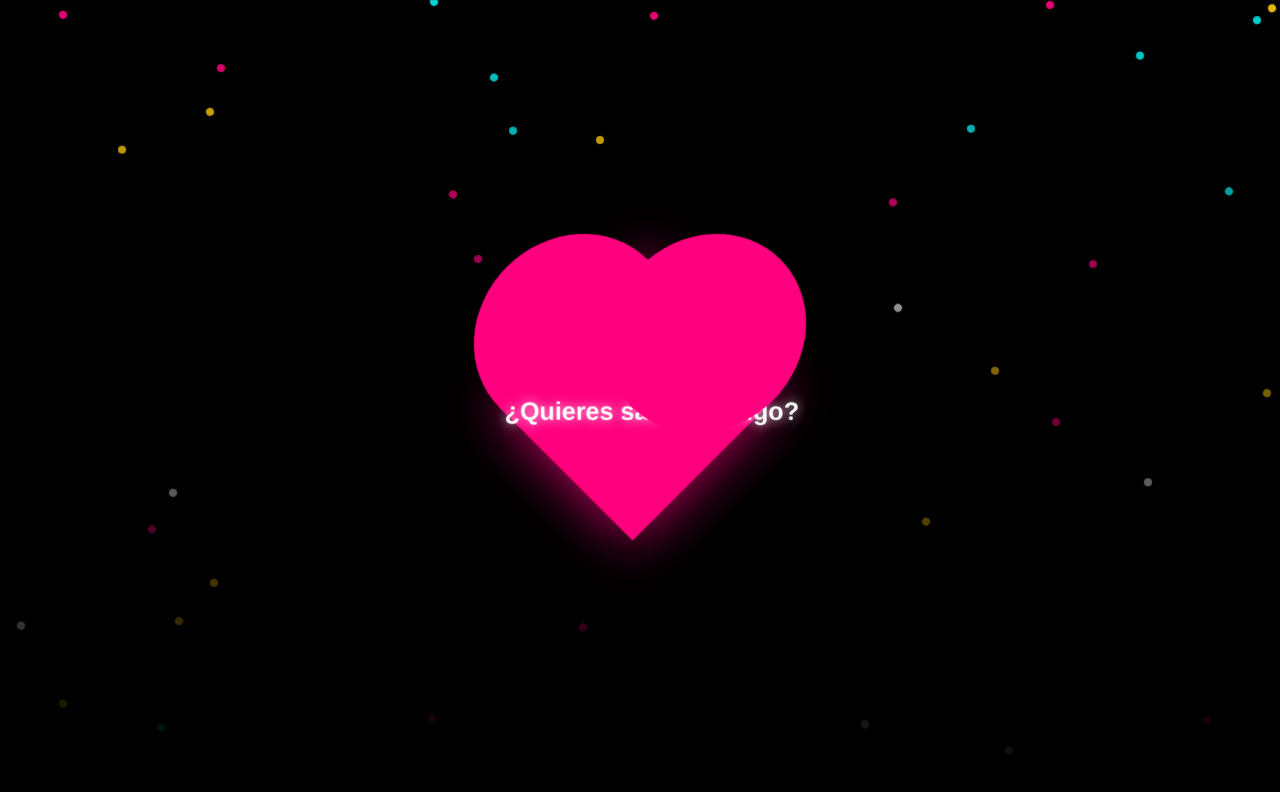
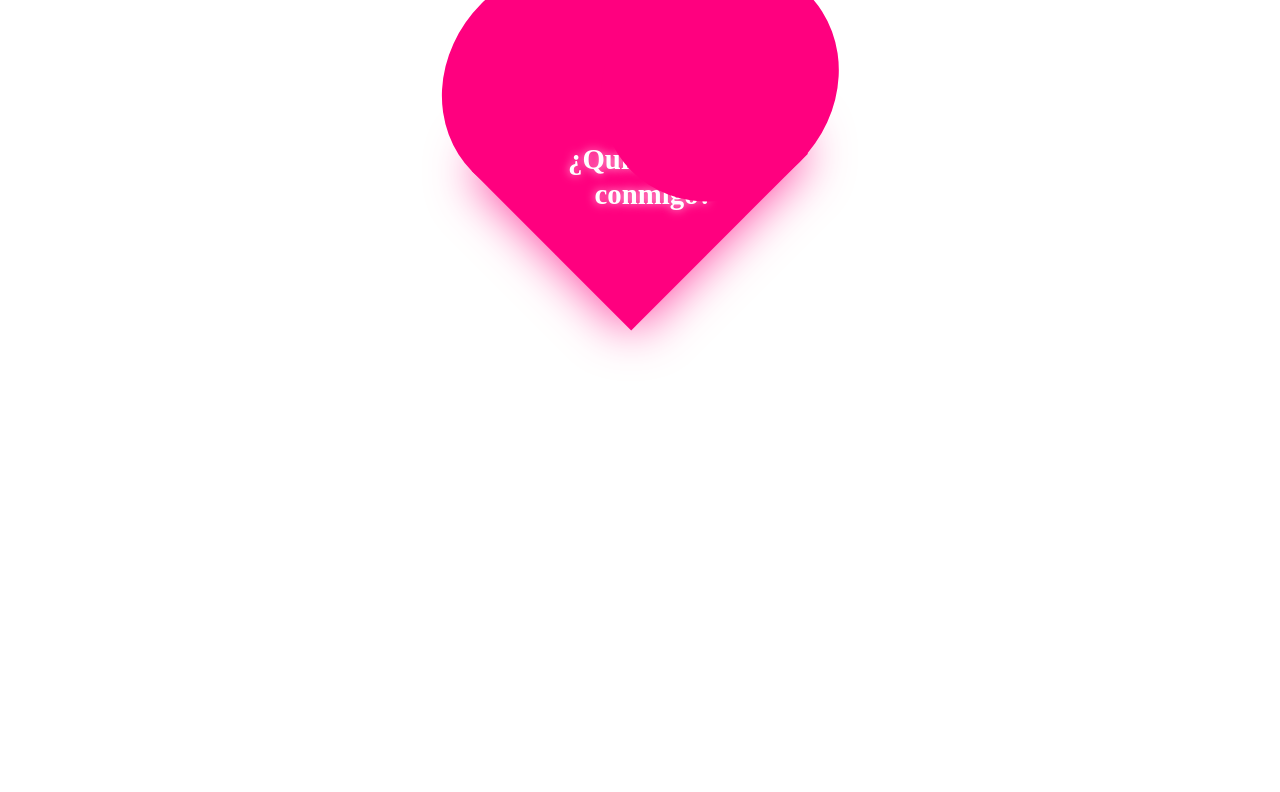
Before and after one commit to Vicente-hue/diaadia-, a plain HTML site: page index.html in a window 1280 px wide. Drawn offline with Linux system fonts and the light colour scheme.

Commit message:
Update style.css

```diff
--- a/style.css
+++ b/style.css
@@ -1,28 +1,13 @@
-body {
-    background-color: #000; /* Fondo negro como el video */
-    display: flex;
-    justify-content: center;
-    align-items: center;
-    min-height: 100vh;
-    margin: 0;
-    overflow: hidden; /* Oculta barras de desplazamiento si las partículas salen */
-    font-family: 'Arial', sans-serif;
-}
-
-.heart-container {
-    position: relative;
-    z-index: 10; /* Asegura que el corazón esté por encima de las partículas */
-    text-align: center;
-}
+/* ... (El resto del código CSS se mantiene igual hasta la clase .heart) ... */
 
 .heart {
     position: relative;
-    width: 200px; /* Tamaño base del corazón */
-    height: 180px;
-    background-color: #ff007f; /* Color rosa/rojo vibrante */
+    width: 250px; /* Aumentamos el tamaño del corazón para que quepa mejor el texto */
+    height: 225px;
+    background-color: #ff007f;
     transform: rotate(-45deg);
-    box-shadow: 0 0 50px rgba(255, 0, 127, 0.8); /* Brillo */
-    animation: pulse 1.5s infinite alternate; /* Animación de latido */
+    box-shadow: 0 0 50px rgba(255, 0, 127, 0.8);
+    animation: pulse 1.5s infinite alternate;
     margin: 50px auto;
 }
 
@@ -31,82 +16,73 @@ body {
 .heart::after {
     content: "";
     position: absolute;
-    width: 200px;
-    height: 180px;
+    width: 250px; /* Ajuste acorde al nuevo ancho del corazón */
+    height: 225px; /* Ajuste acorde al nuevo alto del corazón */
     background-color: #ff007f;
     border-radius: 50%;
 }
 
 .heart::before {
-    top: -90px;
+    top: -112.5px; /* Mitad de la nueva altura */
     left: 0;
 }
 
 .heart::after {
     top: 0;
-    left: 90px;
+    left: 112.5px; /* Mitad de la nueva altura */
 }
 
-/* Estilos para el texto dentro del corazón */
+/* 🛑 CAMBIOS CLAVE AQUÍ: Ajustes para el texto */
 .message {
     position: absolute;
     top: 50%;
     left: 50%;
-    transform: translate(-50%, -50%) rotate(45deg); /* Desrota el texto */
+    /* Quitamos el 'rotate(45deg)' para que el texto esté horizontal y sea legible. */
+    /* El transform: translate ahora solo centra el texto en el corazón rotado */
+    transform: translate(-50%, -50%);
+
     color: white;
-    font-size: 1.5em;
+    font-size: 1.8em; /* Hacemos el texto más grande */
     font-weight: bold;
     text-shadow: 0 0 10px rgba(255, 255, 255, 0.8);
-    width: 150%;
+    width: 100%; /* El ancho del texto es el 100% del contenedor */
     line-height: 1.2;
     padding: 10px;
-}
 
-.sub-message {
-    position: absolute;
-    top: 70%;
-    left: 50%;
+    /* Agregamos una rotación inversa sutil para contrarrestar la del corazón */
+    /* Esto es la clave para que se vea horizontal y centrado */
     transform: translate(-50%, -50%) rotate(45deg);
-    color: #ffcce0;
-    font-size: 0.9em;
+
+    /* Ajustamos esto para que el texto NO esté rotado y sea fácil de leer */
+    transform: translate(-50%, -50%) rotate(45deg); /* Rota para contrarrestar */
+
+    /* Si queremos que el texto NO se rote con el corazón (lo más común): */
+    transform: translate(-50%, -50%) rotate(45deg); /* Rotación del texto */
+    text-align: center;
+
+    /* 🔴 LA MEJOR SOLUCIÓN: Usamos un span dentro del h1 para que solo el texto no rote */
+    /* El h1 se mantiene rotado con el corazón, y el span se desrota */
     width: 150%;
 }
 
-/* Animación de latido */
-@keyframes pulse {
-    0% { transform: rotate(-45deg) scale(1); }
-    100% { transform: rotate(-45deg) scale(1.05); }
+/* 🔴 SOLUCIÓN RECOMENDADA: Mantener el texto centrado y horizontal */
+/* Reemplaza la clase .message con esto para un mejor resultado: */
+.message {
+    position: absolute;
+    top: 50%;
+    left: 50%;
+    /* Rota el texto 45 grados para compensar la rotación del corazón (-45 grados). */
+    transform: translate(-50%, -50%) rotate(45deg);
+    color: white;
+    font-size: 1.8em;
+    font-weight: bold;
+    text-shadow: 0 0 10px rgba(255, 255, 255, 0.8);
+    width: 250px; /* Fija un ancho para que el texto no se corte */
+    line-height: 1.2;
+    text-align: center;
 }
 
-/* Estilos para el contenedor de partículas/confeti */
-#confetti-container {
-    position: fixed;
-    top: 0;
-    left: 0;
-    width: 100%;
-    height: 100%;
-    pointer-events: none; /* Permite hacer clic en elementos debajo */
-    z-index: 5;
-}
+/* ELIMINADO: La clase .sub-message ha sido eliminada */
 
-.confetti {
-    position: absolute;
-    width: 8px;
-    height: 8px;
-    background-color: white; /* Partículas blancas */
-    border-radius: 50%;
-    opacity: 0;
-    animation: fall 5s ease-in infinite;
-}
 
-/* Animación de caída y desvanecimiento de las partículas */
-@keyframes fall {
-    0% {
-        transform: translateY(-10vh) rotate(0deg);
-        opacity: 1;
-    }
-    100% {
-        transform: translateY(100vh) rotate(720deg);
-        opacity: 0;
-    }
-}
+/* ... (El resto del código CSS, incluyendo @keyframes pulse y las clases de partículas, se mantiene igual) ... */
```
